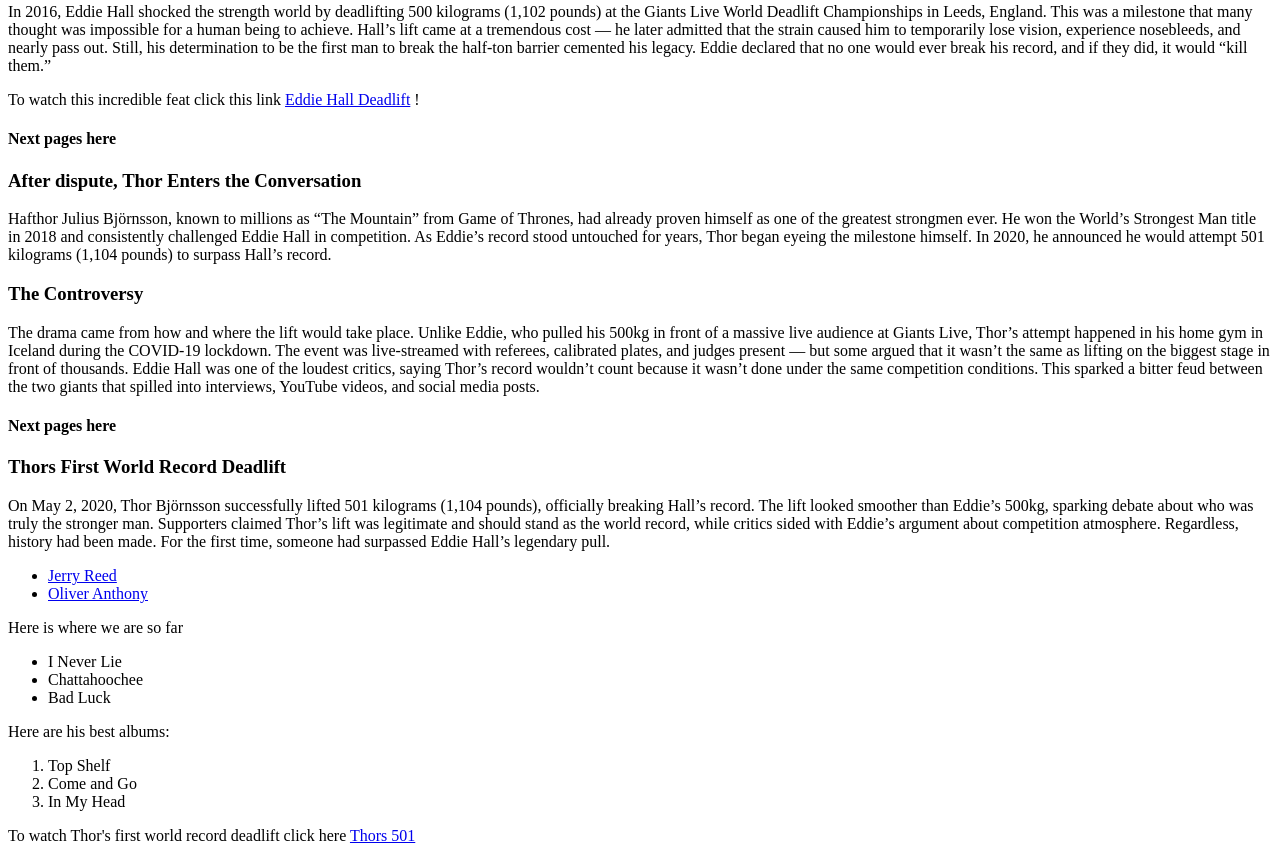
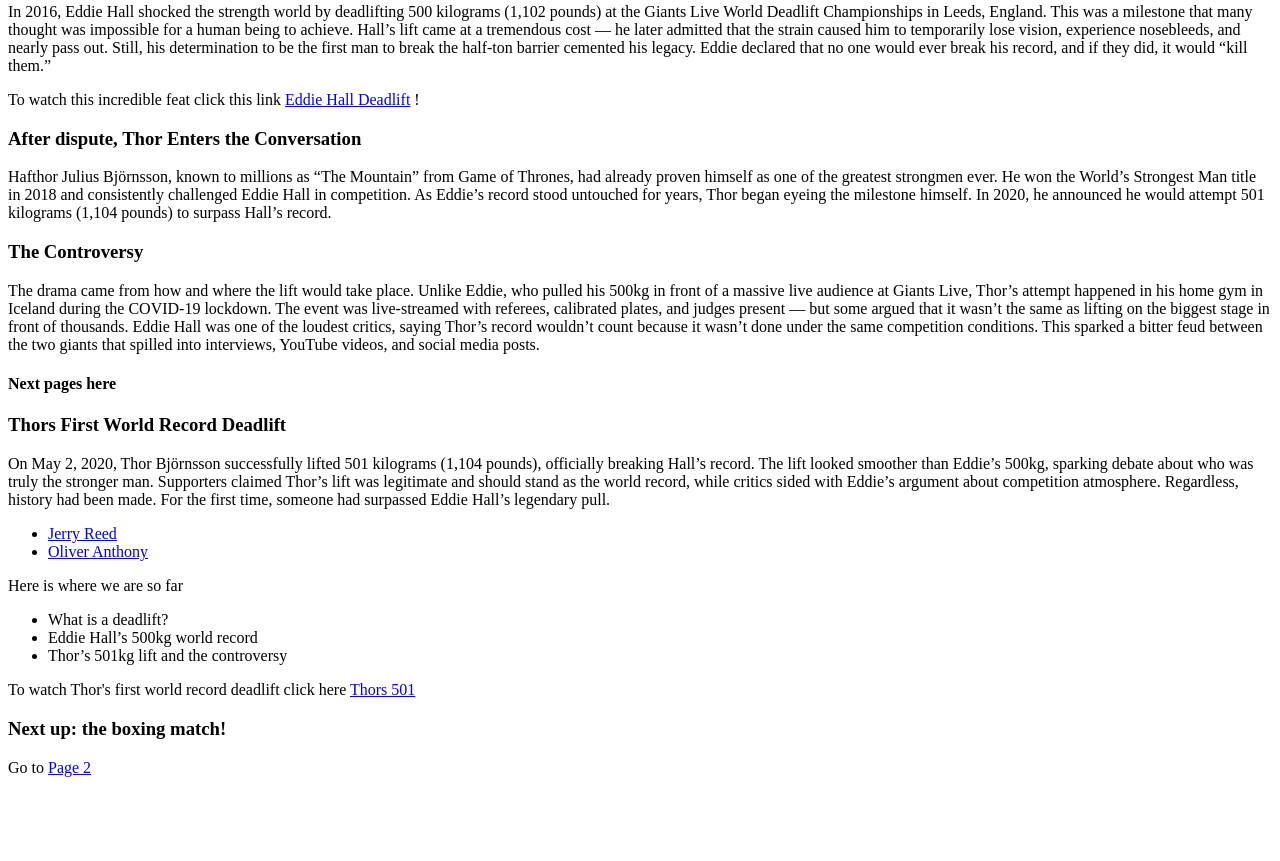
Before and after one commit to FastDevelopmentP/html-practice, a plain HTML site: page index.html in a window 1280 px wide. Shown: the part 714-1575 px from the top of the page. After the commit the page ends 1507 px from the top, so only its background shows below. Drawn offline with Linux system fonts and the light colour scheme.

Commit message:
first page content complete. Only needs Semantic HTML

```diff
--- a/index.html
+++ b/index.html
@@ -20,7 +20,7 @@
 Hall’s lift came at a tremendous cost — he later admitted that the strain caused him to temporarily lose vision, experience nosebleeds, and nearly pass out. Still, his determination to be the first man to break the half-ton barrier cemented his legacy. Eddie declared that no one would ever break his record, and if they did, it would “kill them.” </p>
 
     <p>To watch this incredible feat click this link <a href = "https://www.bing.com/videos/riverview/relatedvideo?&q=eddie+hall+500kg+deadlift&&mid=8387DEFC48D6ECFF6ABE8387DEFC48D6ECFF6ABE&&FORM=VRDGAR">Eddie Hall Deadlift</a> !</p>
-    <h4>Next pages here</h4>
+
     <h3>After dispute, Thor Enters the Conversation</h3>
     <p>Hafthor Julius Björnsson, known to millions as “The Mountain” from Game of Thrones, had already proven himself as one of the greatest strongmen ever. He won the World’s Strongest Man title in 2018 and consistently challenged Eddie Hall in competition.
 
@@ -40,20 +40,17 @@ Regardless, history had been made. For the first time, someone had surpassed Edd
     </ul>
 
     <p>Here is where we are so far</p>
-    <ul>
-        <li>I Never Lie</li>
-        <li>Chattahoochee</li>
-        <li>Bad Luck</li>
-    </ul>
+<ul>
+    <li>What is a deadlift?</li>
+    <li>Eddie Hall’s 500kg world record</li>
+    <li>Thor’s 501kg lift and the controversy</li>
+</ul>
 
-    <p>Here are his best albums:</p>
-    <ol>
-        <li>Top Shelf</li>
-        <li>Come and Go</li>
-        <li>In My Head</li>
-    </ol>
+
+
 
     <p>To watch Thor's first world record deadlift click here <a href = "https://www.bing.com/videos/riverview/relatedvideo?q=thor+bjornsson+501+kg+deadlift&mid=BFE24DDC83AB87AC32FABFE24DDC83AB87AC32FA&FORM=VIRE">Thors 501</a></p>
-
+<h3>Next up: the boxing match!</h3>
+ <p>Go to <a href = "Jerry.html">Page 2</a></p>
 </body>
 </html>
```
Also changed, not shown: img/Thor.webp (added).
